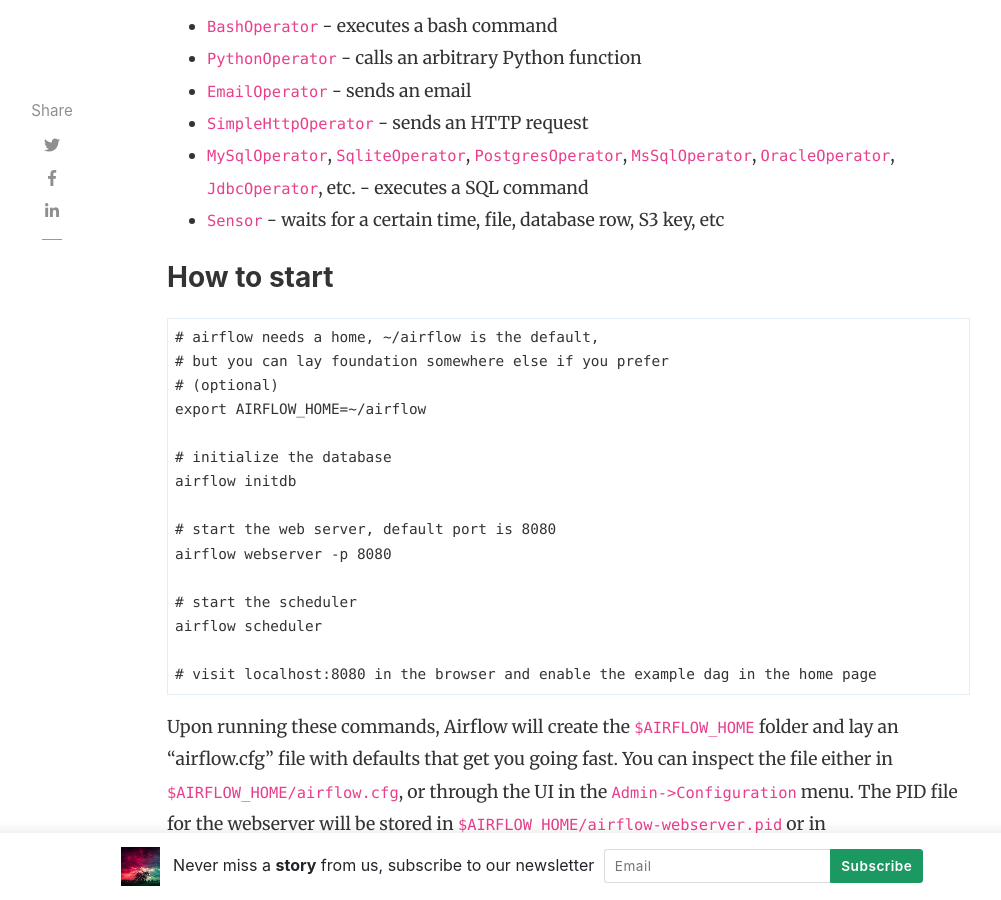
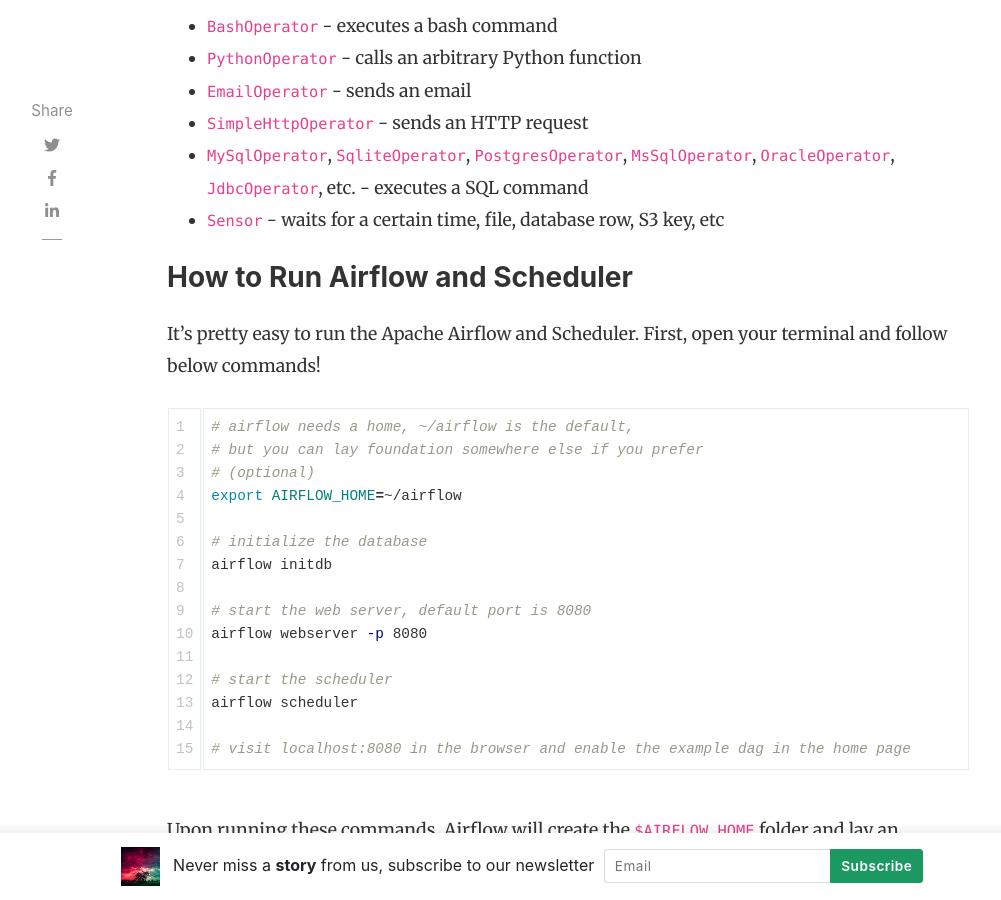
Before and after one commit to audhiaprilliant/audhiaprilliant.github.io, a Jekyll site: the page built from _posts/2020-06-27-airflow-documentation.md, in a window 1280 px wide and 900 px high, scrolled down 3346 px. Shown: the whole window, without its empty margins (118-1119 px from the left). Built offline with Jekyll 4.4.1, drawn with Linux system fonts in a browser that asks for light colours; nearby versions of some CDN libraries; comment, search, counter and statistics services are not loaded; some of the changed text lies outside the part shown.

Commit message:
New post updated!

````diff
--- a/_posts/2020-06-27-airflow-documentation.md
+++ b/_posts/2020-06-27-airflow-documentation.md
@@ -42,7 +42,7 @@ After configuration, you’ll need to initialize the database before you can run
 airflow initdb
 ```
 
-### It’s a DAG definition file
+### It’s a DAG Definition File
 One thing to wrap your head around (it may not be very intuitive for everyone at first) is that this Airflow Python script is really just a configuration file specifying the DAG’s structure as code. The actual tasks defined here will run in a different context from the context of this script. Different tasks run on different workers at different points in time, which means that this script cannot be used to cross communicate between tasks. Note that for this purpose we have a more advanced feature called `XCom`.
 
 People sometimes think of the DAG definition file as a place where they can do some actual data processing - that is not the case at all! The script’s purpose is to define a DAG object. It needs to evaluate quickly (seconds, not minutes) since the scheduler will execute it periodically to reflect the changes if any.
@@ -55,8 +55,9 @@ In Airflow all workflows are DAGs. A Dag consists of operators. An operator defi
 - `MySqlOperator`, `SqliteOperator`, `PostgresOperator`, `MsSqlOperator`, `OracleOperator`, `JdbcOperator`, etc. - executes a SQL command
 - `Sensor` - waits for a certain time, file, database row, S3 key, etc
 
-### How to start
-```python3
+### How to Run Airflow and Scheduler
+It's pretty easy to run the Apache Airflow and Scheduler. First, open your terminal and follow below commands!
+```bash
 # airflow needs a home, ~/airflow is the default,
 # but you can lay foundation somewhere else if you prefer
 # (optional)
````
